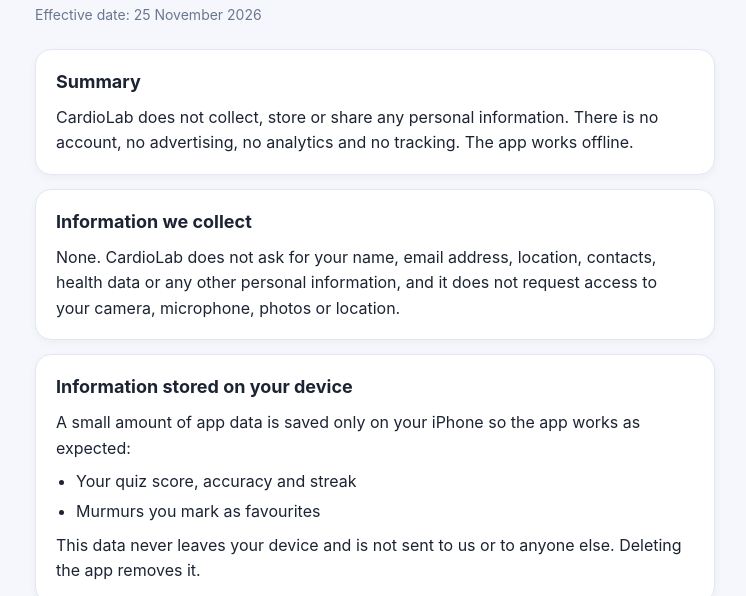
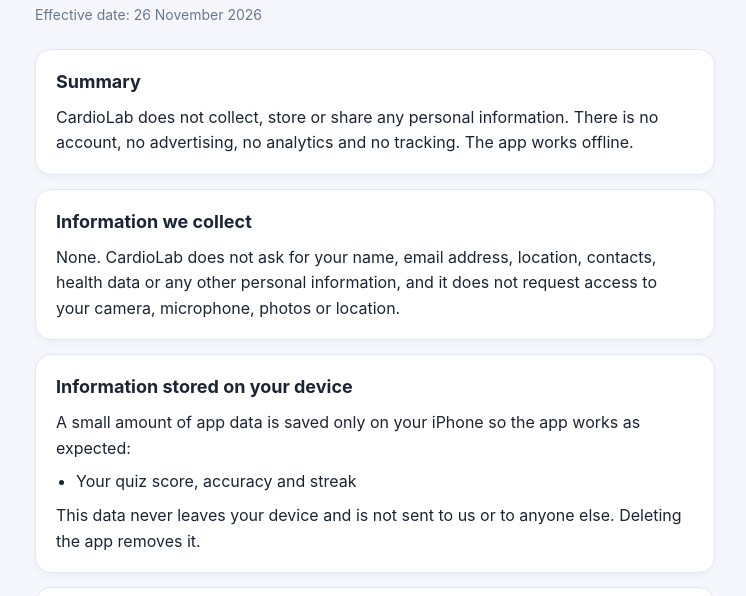
Before and after one commit to syahirul91/cardiolab, a plain HTML site: page privacy.html in a window 1280 px wide. Shown: the part 202-798 px from the top of the page, without its empty margins (265-1011 px from the left). Drawn offline with Linux system fonts and the light colour scheme.

Commit message:
Update privacy policy: remove favourites

```diff
--- a/privacy.html
+++ b/privacy.html
@@ -31,7 +31,7 @@ footer{margin-top:32px;color:var(--muted);font-size:13px;text-align:center}
 <nav><a href="index.html">Support</a><a href="privacy.html" aria-current="page">Privacy Policy</a></nav>
 
 <h1>Privacy Policy</h1>
-<p class="updated">Effective date: 25 November 2026</p>
+<p class="updated">Effective date: 26 November 2026</p>
 
 <div class="card"><h2>Summary</h2>
 <p>CardioLab does not collect, store or share any personal information. There is no account, no advertising, no analytics and no tracking. The app works offline.</p></div>
@@ -41,7 +41,7 @@ footer{margin-top:32px;color:var(--muted);font-size:13px;text-align:center}
 
 <div class="card"><h2>Information stored on your device</h2>
 <p>A small amount of app data is saved only on your iPhone so the app works as expected:</p>
-<ul><li>Your quiz score, accuracy and streak</li><li>Murmurs you mark as favourites</li></ul>
+<ul><li>Your quiz score, accuracy and streak</li></ul>
 <p>This data never leaves your device and is not sent to us or to anyone else. Deleting the app removes it.</p></div>
 
 <div class="card"><h2>In-app purchases</h2>
```
